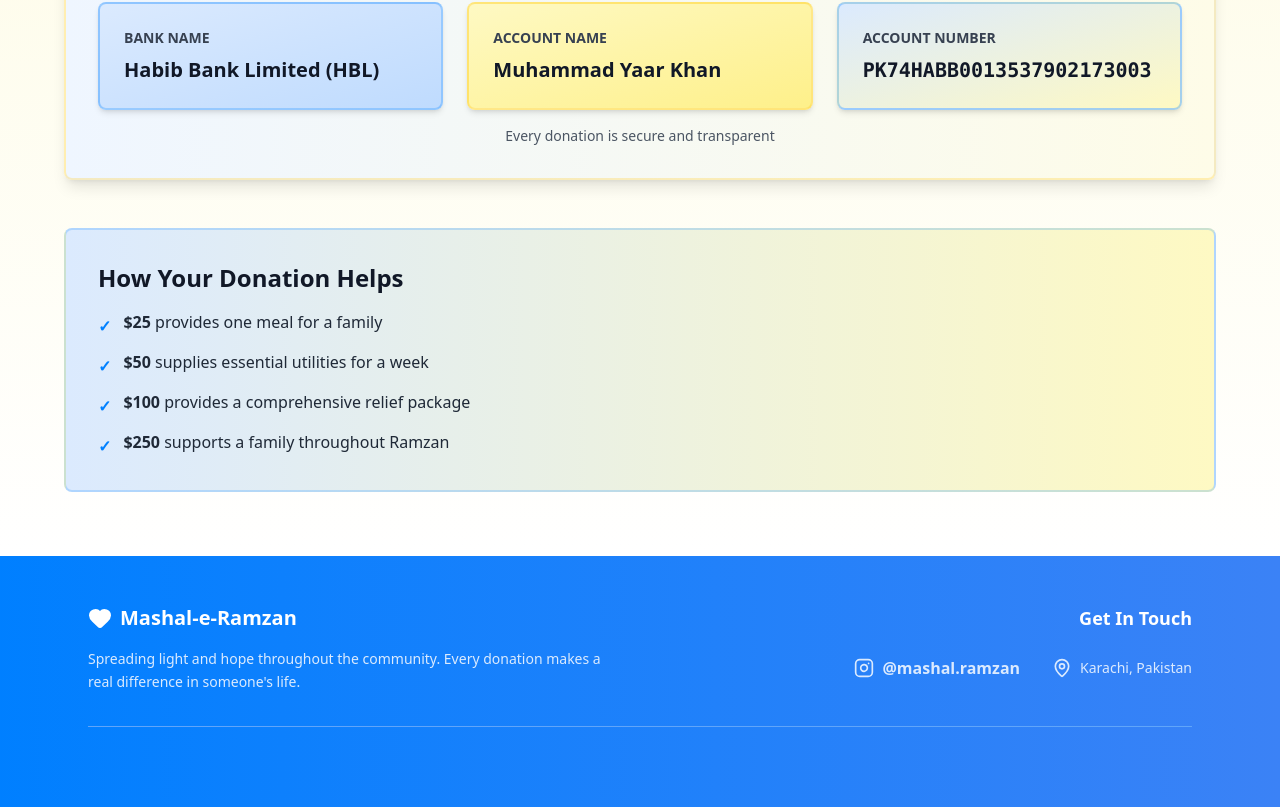
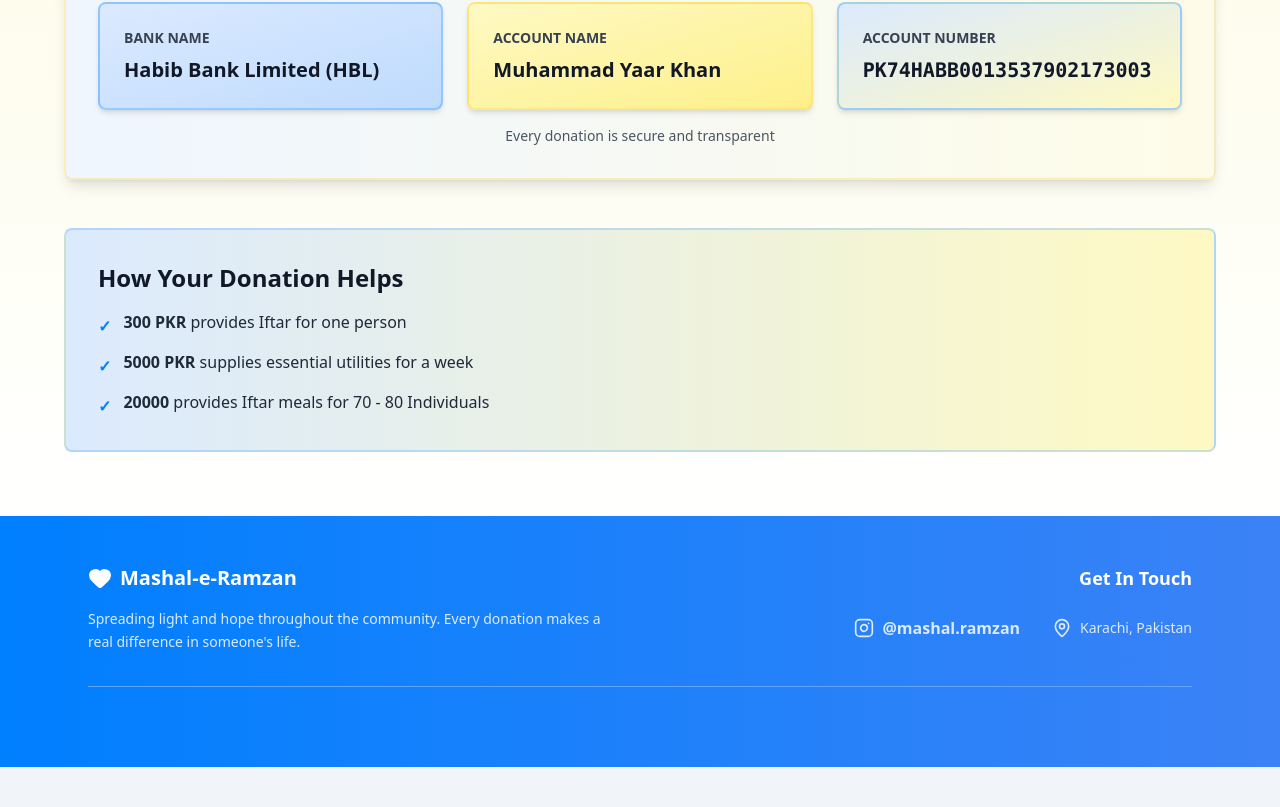
Before and after one commit to myaark/mashaleramzan, a Next.js app: page / in a window 1280 px wide. Shown: the part 1116-1923 px from the top of the page. After the commit the page ends 1883 px from the top, so only its background shows below. Built offline with nearby package versions, Linux system fonts and the light colour scheme.

Commit message:
feat: update donation amounts to PKR for clarity

```diff
--- a/components/donation-details.tsx
+++ b/components/donation-details.tsx
@@ -60,19 +60,15 @@ export default function DonationDetails() {
           <ul className="space-y-3 text-gray-800">
             <li className="flex items-start gap-3">
               <span className="text-primary font-bold mt-1">✓</span>
-              <span><strong>$25</strong> provides one meal for a family</span>
+              <span><strong>300 PKR</strong> provides Iftar for one person</span>
             </li>
             <li className="flex items-start gap-3">
               <span className="text-primary font-bold mt-1">✓</span>
-              <span><strong>$50</strong> supplies essential utilities for a week</span>
+              <span><strong>5000 PKR</strong> supplies essential utilities for a week</span>
             </li>
             <li className="flex items-start gap-3">
               <span className="text-primary font-bold mt-1">✓</span>
-              <span><strong>$100</strong> provides a comprehensive relief package</span>
-            </li>
-            <li className="flex items-start gap-3">
-              <span className="text-primary font-bold mt-1">✓</span>
-              <span><strong>$250</strong> supports a family throughout Ramzan</span>
+              <span><strong>20000</strong> provides Iftar meals for 70 - 80 Individuals</span>
             </li>
           </ul>
         </div>
```
